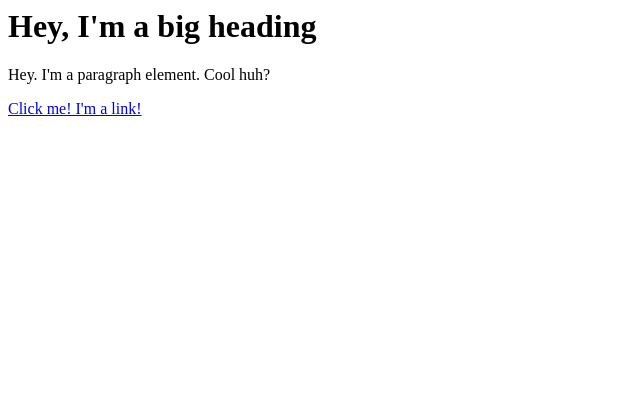
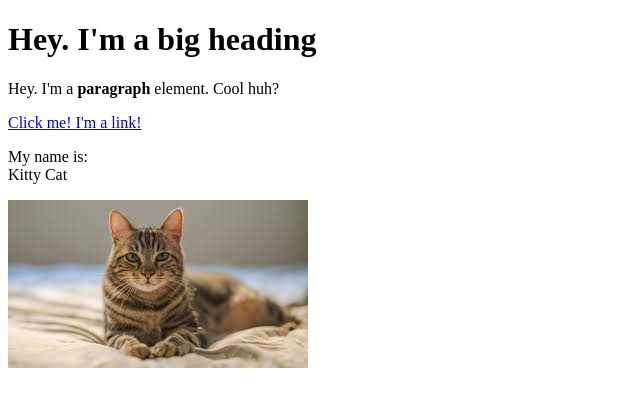
Before and after one commit to hispunkin9094/cartoon-hero, a plain HTML site: page test.html in a window 1280 px wide. Shown: the whole page, without its empty margins (0-640 px from the left). Drawn offline with Linux system fonts and the light colour scheme.

Commit message:
Added a cat image and a few more elements

```diff
--- a/test.html
+++ b/test.html
@@ -1,3 +1,14 @@
-<h1> Hey, I'm a big heading</h1>
-<p>Hey. I'm a paragraph element. Cool huh?</p>
-<a href="https://google.com" target="_blank" title="Let's go to Google">Click me! I'm a link!</a>
+<!DOCTYPE HTML>
+<html>
+<head>
+	<title>Test page</title>
+</head>
+<body>
+	<h1> Hey. I'm a big heading</h1>
+	<p>Hey. I'm a <b>paragraph</b> element. Cool huh?</p>
+	<a href="https://google.com" target="_blank" title="Let's go to Google">Click me! I'm a link!</a>
+	<p> My name is:<br>
+	 Kitty Cat</p>
+	<img src="img/cat.jpeg">
+</body>
+</html>
```
Also changed, not shown: img/cat.jpeg (added).
